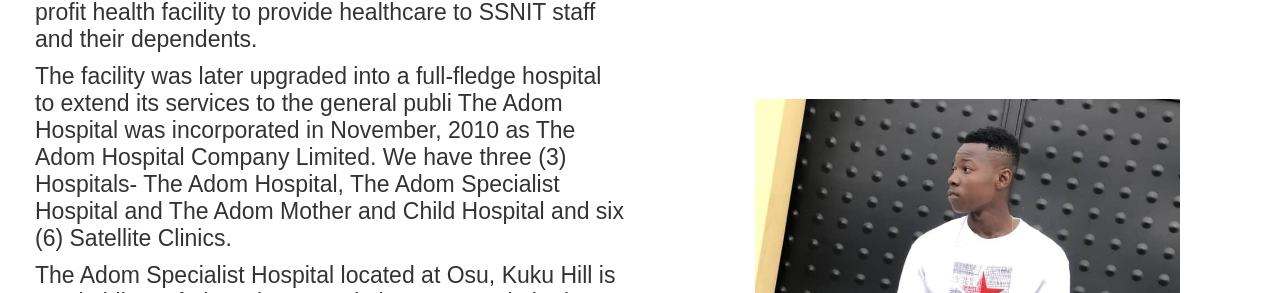
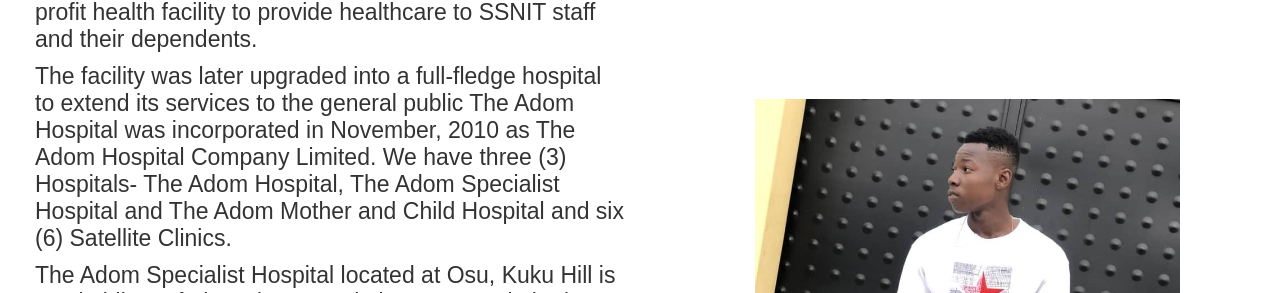
Before and after one commit to Princeantwi2k/Adom-Clinic, a React (Create React App) app: page /about in a window 1280 px wide. Shown: the part 507-800 px from the top of the page. Built offline with nearby package versions, Linux system fonts and the light colour scheme.

Commit message:
added about.jsx

```diff
--- a/src/Component/About/About.jsx
+++ b/src/Component/About/About.jsx
@@ -8,7 +8,7 @@ const About = () => {
       <h1 className="about">About Us</h1>
       <section>
         <div className="row">
-          <div className="col-xs-12 col-sm-12 col-md-6 content ">
+          <div className="col-xs-6 col-sm-6 col-md-6 content ">
             <p>
               The Adom Hospital was established in 1992 as a not-for-profit
               health facility to provide healthcare to SSNIT staff and their
@@ -17,7 +17,7 @@ const About = () => {
             <p>
               {" "}
               The facility was later upgraded into a full-fledge hospital to
-              extend its services to the general publi The Adom Hospital was
+              extend its services to the general public The Adom Hospital was
               incorporated in November, 2010 as The Adom Hospital Company
               Limited. We have three (3) Hospitals- The Adom Hospital, The Adom
               Specialist Hospital and The Adom Mother and Child Hospital and six
@@ -48,7 +48,7 @@ const About = () => {
               <li className="list">Pension House Ministries, Accra</li>
             </ul>
           </div>
-          <div className="col-xs-12 col-sm-12 col-md-6 Thumbnail">
+          <div className="col-xs-6 col-sm-6 col-md-6 Thumbnail">
             <h3 style={{ textAlign: `center`, paddingTop: `20px` }}>
               Our<span style={{ color: `blueviolet` }}> CEO</span>
             </h3>
```
